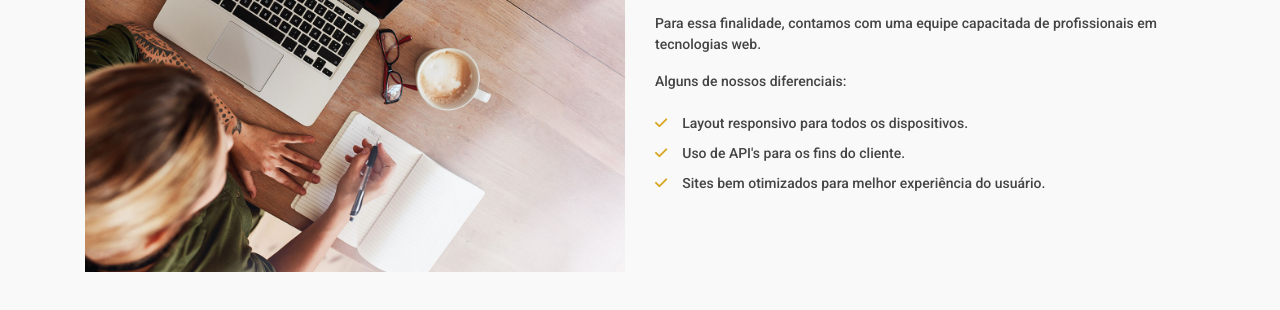
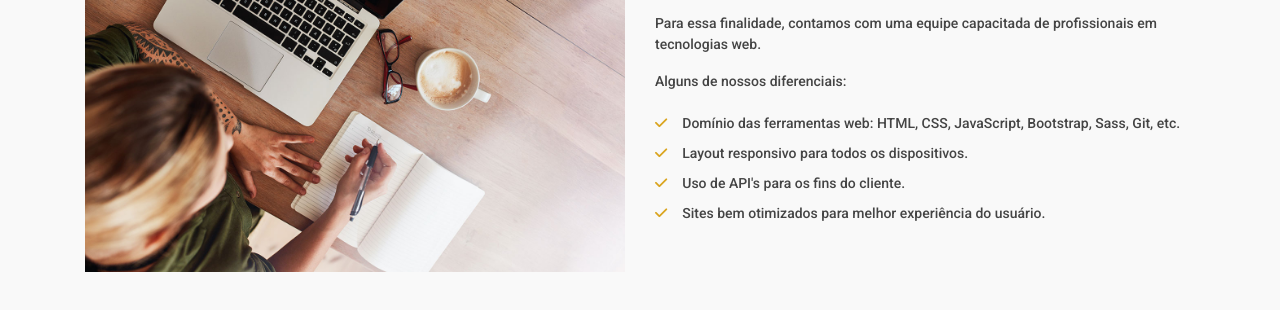
Before and after one commit to lupus-magnus/lupusmagnus-v1, a plain HTML site: page index.html in a window 1280 px wide. Shown: the part 991-1301 px from the top of the page. Drawn offline with nearby package versions, Linux system fonts and the light colour scheme.

Commit message:
added a li

```diff
--- a/index.html
+++ b/index.html
@@ -110,6 +110,7 @@
                                 <p>Para essa finalidade, contamos com uma equipe capacitada de profissionais em tecnologias web.</p>
                                 <p>Alguns de nossos diferenciais:</p>
                                 <ul id="about-list">
+                                    <li><i class="fas fa-check"></i>Domínio das ferramentas web: HTML, CSS, JavaScript, Bootstrap, Sass, Git, etc.</li>
                                     <li><i class="fas fa-check"></i>Layout responsivo para todos os dispositivos.</li>
                                     <li><i class="fas fa-check"></i>Uso de API's para os fins do cliente.</li>
                                     <li><i class="fas fa-check"></i>Sites bem otimizados para melhor experiência do usuário.</li>
```
